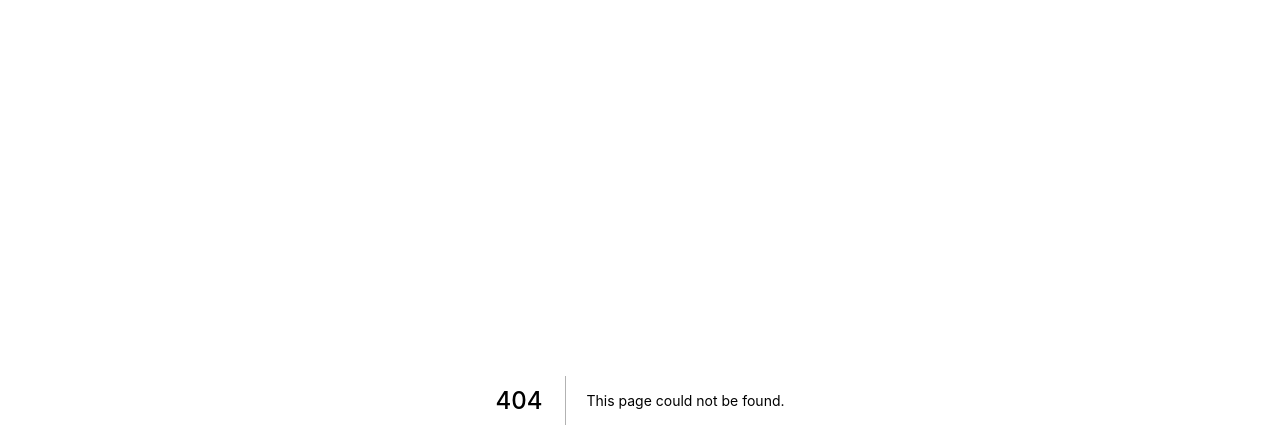
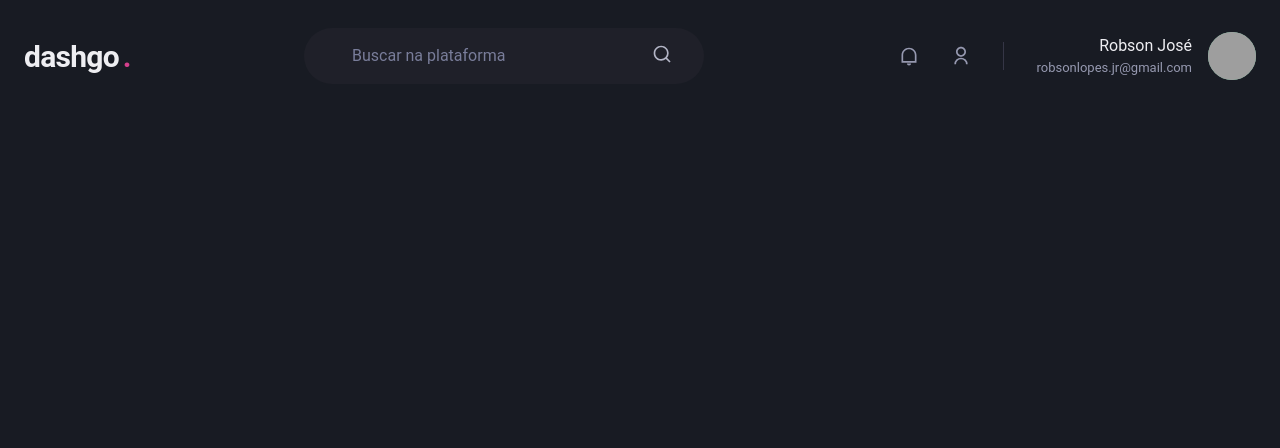
Before and after one commit to robsonlopesjr/nextjs-ignite-dashgo, a Next.js app: page /dashboard in a window 1280 px wide. Before the commit this address had no page. Shown: the top 448 px of the page. Built offline with nearby package versions, Linux system fonts and the light colour scheme; grey boxes are pictures that could not be loaded.

Commit message:
criado componente Header

```diff
--- a/package.json
+++ b/package.json
@@ -15,7 +15,8 @@
     "framer-motion": "^5.6.0",
     "next": "12.0.8",
     "react": "17.0.2",
-    "react-dom": "17.0.2"
+    "react-dom": "17.0.2",
+    "react-icons": "^4.3.1"
   },
   "devDependencies": {
     "@types/node": "^17.0.9",
--- /dev/null
+++ b/src/components/Header.tsx
@@ -0,0 +1,62 @@
+import { Flex, Text, Input, Icon, HStack, Box, Avatar } from '@chakra-ui/react'
+import { RiNotificationLine, RiSearchLine, RiUserLine } from 'react-icons/ri'
+
+export function Header() {
+    return (
+        <Flex as="header" w="100%" maxWidth={1480} h="20" mx="auto" mt="4" px="6" align="center">
+            <Text
+                fontSize="3xl"
+                fontWeight="bold"
+                letterSpacing="tight"
+                w="64"
+            >
+                dashgo
+                <Text as="span" ml="1" color="pink.500">.</Text>
+            </Text>
+
+            <Flex
+                as="label"
+                flex="1"
+                py="4"
+                px="8"
+                ml="6"
+                maxWidth={400}
+                alignSelf="center"
+                color="gray.200"
+                position="relative"
+                bg="gray.800"
+                borderRadius="full"
+            >
+                <Input
+                    color="gray.50"
+                    variant="unstyled"
+                    px="4"
+                    mr="4"
+                    placeholder="Buscar na plataforma"
+                    _placeholder={{ color: 'gray.400' }}
+                />
+
+                <Icon as={RiSearchLine} fontSize="20" />
+            </Flex>
+
+            <Flex
+                align="center"
+                ml="auto"
+            >
+                <HStack spacing="8" mx="8" pr="8" py="1" color="gray.300" borderRightWidth={1} borderColor="gray.700">
+                    <Icon as={RiNotificationLine} fontSize="20" />
+                    <Icon as={RiUserLine} fontSize="20" />
+                </HStack>
+
+                <Flex align="center">
+                    <Box mr="4" textAlign="right">
+                        <Text>Robson José</Text>
+                        <Text color="gray.300" fontSize="small">robsonlopes.jr@gmail.com</Text>
+                    </Box>
+
+                    <Avatar size="md" name="Robson Junior" src="https://github.com/robsonlopesjr.png" />
+                </Flex>
+            </Flex>
+        </Flex>
+    )
+}
--- /dev/null
+++ b/src/pages/dashboard.tsx
@@ -0,0 +1,7 @@
+import { Header } from "../components/Header";
+
+export default function Dashboard() {
+    return (
+        <Header />
+    )
+}
```
Also changed, not shown: 1 other file (tests, documents, lock files or other folders).
